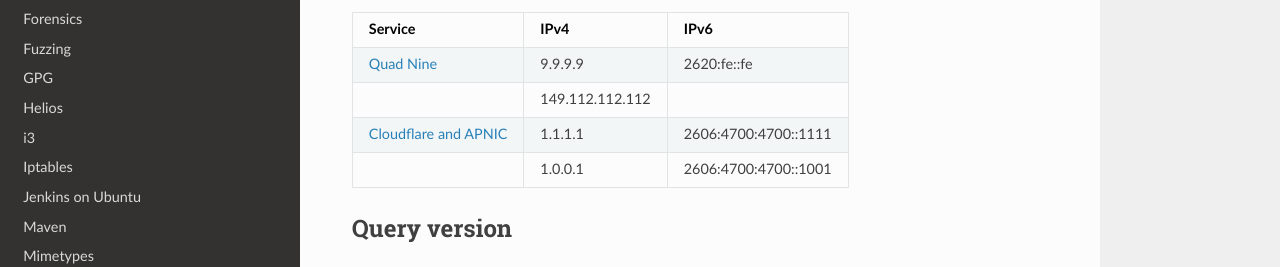
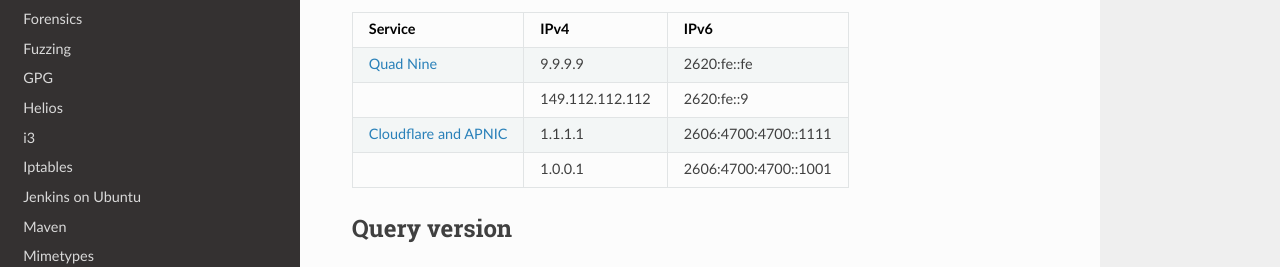
Before and after one commit to Maaxxs/wiki, an MkDocs documentation site: the page built from docs/dns.md, in a window 1280 px wide. Shown: the part 204-471 px from the top of the page. Built offline with MkDocs 1.6.1, drawn with Linux system fonts in a browser that asks for light colours; nearby versions of some CDN libraries.

Commit message:
Add second IPv6 address for quad 9

```diff
--- a/docs/dns.md
+++ b/docs/dns.md
@@ -14,7 +14,7 @@ draft: false
 | Service                                 | IPv4            | IPv6                 |
 | :-------------------------------------- | :-------------- | :------------------- |
 | [Quad Nine](https://www.quad9.net)      | 9.9.9.9         | 2620:fe::fe          |
-|                                         | 149.112.112.112 |                      |
+|                                         | 149.112.112.112 | 2620:fe::9           |
 | [Cloudflare and APNIC](https://1.1.1.1) | 1.1.1.1         | 2606:4700:4700::1111 |
 |                                         | 1.0.0.1         | 2606:4700:4700::1001 |
 
```
